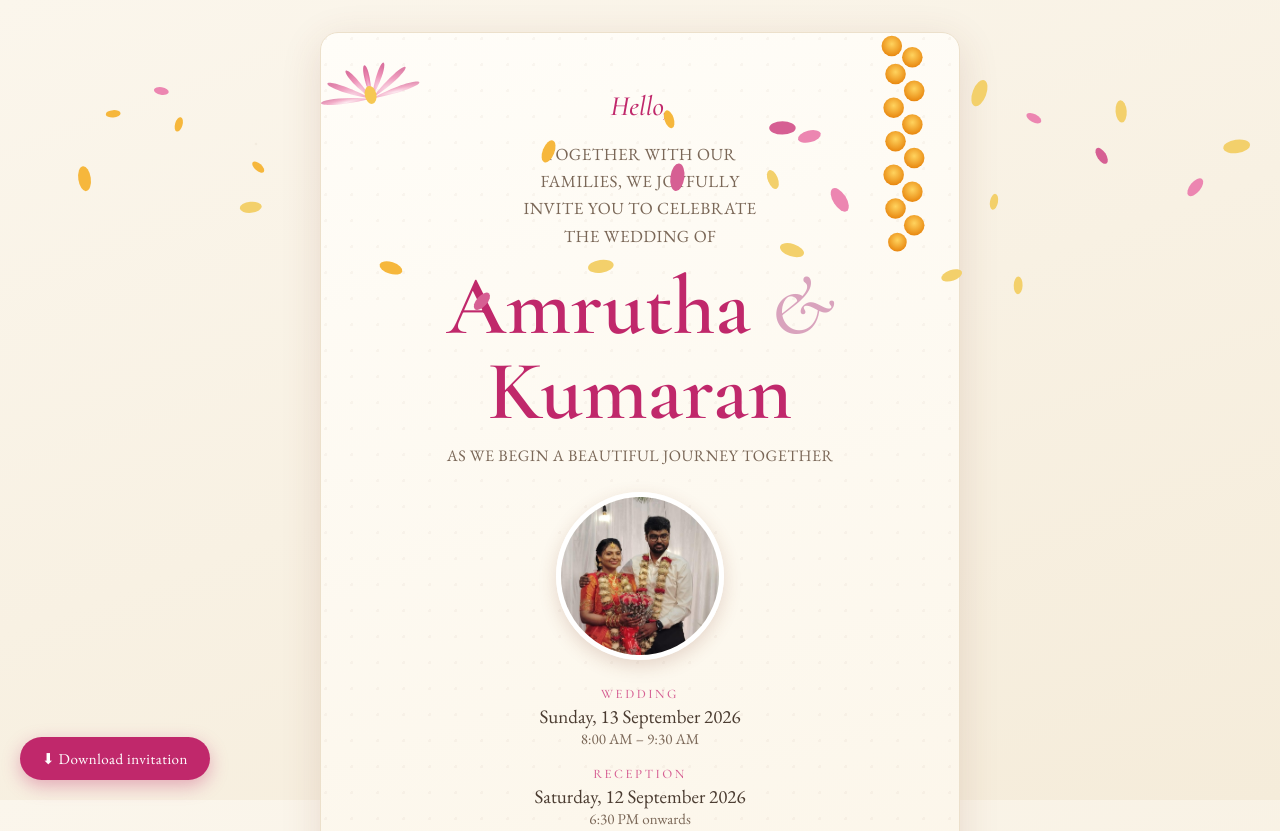
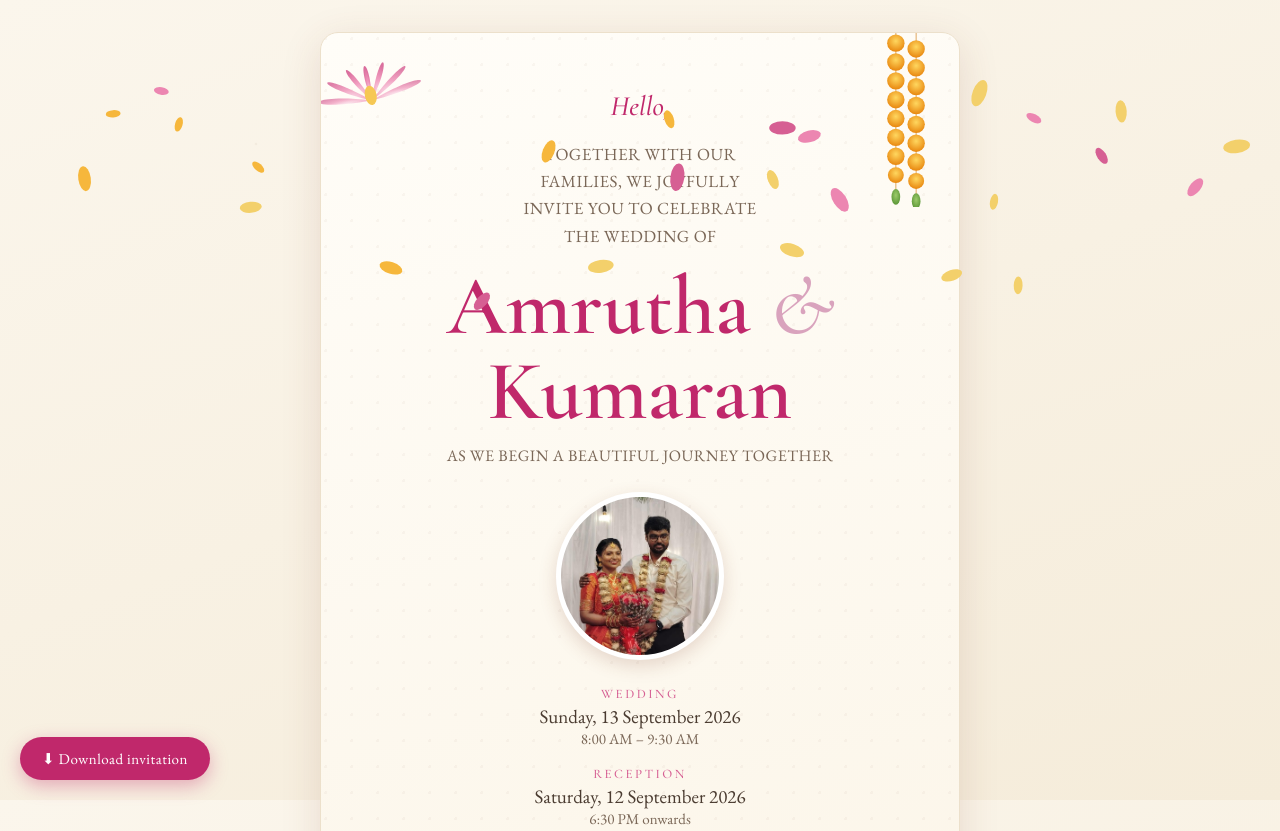
Before and after one commit to kumaranvpl/wedding-invitation, a website built with Vite: page index.html in a window 1280 px wide. Shown: the top 831 px of the page. Built offline with nearby package versions, Linux system fonts and the light colour scheme.

Commit message:
Fix garland overlap, resolution fix, etc

```diff
--- a/index.html
+++ b/index.html
@@ -18,69 +18,17 @@
   </head>
   <body>
     <main class="card" id="invitation-card">
-      <!-- Lotus accents -->
-      <svg class="card__lotus card__lotus--tl" viewBox="0 0 200 150" aria-hidden="true">
-        <defs>
-          <radialGradient id="lp" cx="50%" cy="80%" r="80%">
-            <stop offset="0%" stop-color="#fbe0ec" />
-            <stop offset="55%" stop-color="#ec86b1" />
-            <stop offset="100%" stop-color="#d65f93" />
-          </radialGradient>
-        </defs>
-        <g transform="translate(100 130)">
-          <path d="M0 0 C-14 -70 14 -70 0 0Z" fill="url(#lp)" />
-          <path d="M0 0 C-50 -56 -30 -78 0 0Z" fill="url(#lp)" opacity="0.92" />
-          <path d="M0 0 C50 -56 30 -78 0 0Z" fill="url(#lp)" opacity="0.92" />
-          <path d="M0 0 C-86 -34 -78 -64 0 0Z" fill="url(#lp)" opacity="0.82" />
-          <path d="M0 0 C86 -34 78 -64 0 0Z" fill="url(#lp)" opacity="0.82" />
-          <path d="M0 0 C-110 2 -96 -28 0 0Z" fill="url(#lp)" opacity="0.7" />
-          <path d="M0 0 C110 2 96 -28 0 0Z" fill="url(#lp)" opacity="0.7" />
-          <ellipse cx="0" cy="-6" rx="9" ry="14" fill="#f6c64b" />
-        </g>
-      </svg>
-      <svg class="card__lotus card__lotus--br" viewBox="0 0 200 150" aria-hidden="true">
-        <g transform="translate(100 130)">
-          <path d="M0 0 C-14 -70 14 -70 0 0Z" fill="url(#lp)" />
-          <path d="M0 0 C-50 -56 -30 -78 0 0Z" fill="url(#lp)" opacity="0.92" />
-          <path d="M0 0 C50 -56 30 -78 0 0Z" fill="url(#lp)" opacity="0.92" />
-          <path d="M0 0 C-86 -34 -78 -64 0 0Z" fill="url(#lp)" opacity="0.82" />
-          <path d="M0 0 C86 -34 78 -64 0 0Z" fill="url(#lp)" opacity="0.82" />
-          <path d="M0 0 C-110 2 -96 -28 0 0Z" fill="url(#lp)" opacity="0.7" />
-          <path d="M0 0 C110 2 96 -28 0 0Z" fill="url(#lp)" opacity="0.7" />
-          <ellipse cx="0" cy="-6" rx="9" ry="14" fill="#f6c64b" />
-        </g>
-      </svg>
-      <!-- Marigold garland -->
-      <svg class="card__garland" viewBox="0 0 60 240" aria-hidden="true">
-        <defs>
-          <radialGradient id="mg" cx="50%" cy="40%" r="60%">
-            <stop offset="0%" stop-color="#ffd35e" />
-            <stop offset="100%" stop-color="#e8870f" />
-          </radialGradient>
-        </defs>
-        <g fill="url(#mg)">
-          <circle cx="18" cy="14" r="11" />
-          <circle cx="40" cy="26" r="11" />
-          <circle cx="22" cy="44" r="11" />
-          <circle cx="42" cy="62" r="11" />
-          <circle cx="20" cy="80" r="11" />
-          <circle cx="40" cy="98" r="11" />
-          <circle cx="22" cy="116" r="11" />
-          <circle cx="42" cy="134" r="11" />
-          <circle cx="20" cy="152" r="11" />
-          <circle cx="40" cy="170" r="11" />
-          <circle cx="22" cy="188" r="11" />
-          <circle cx="42" cy="206" r="11" />
-          <circle cx="24" cy="224" r="10" />
-        </g>
-      </svg>
+      <!-- Decorations (sources set in invitation.js; <img> renders reliably in PNG/PDF export) -->
+      <img class="card__lotus card__lotus--tl" id="lotus-tl" alt="" aria-hidden="true" />
+      <img class="card__lotus card__lotus--br" id="lotus-br" alt="" aria-hidden="true" />
+      <img class="card__garland" id="garland" alt="" aria-hidden="true" />
 
       <p class="greeting" id="greeting">Hello,</p>
       <p class="intro">Together with our families, we joyfully invite you to celebrate the wedding of</p>
       <h1 class="names">Amrutha <span class="amp">&amp;</span> Kumaran</h1>
       <p class="subline">as we begin a beautiful journey together</p>
 
-      <img class="photo" id="couple-photo" alt="Amrutha and Kumaran" />
+      <div class="photo" id="couple-photo" role="img" aria-label="Amrutha and Kumaran"></div>
 
       <div class="events">
         <div class="event">
--- a/src/download.js
+++ b/src/download.js
@@ -1,14 +1,33 @@
 const CARD_BG = "#fbf4e6";
+
+// Render at a fixed desktop window width so the exported image is identical on
+// every device (big fonts, garland visible) instead of mirroring a cramped
+// phone layout. vw units and media queries in the html2canvas clone resolve
+// against this width.
+const RENDER_WIDTH = 1100;
+// Inside that window the card sits at its max-width (640px, var --card-max).
+const CARD_WIDTH = 640;
+// Scale the 640px card up to a high-res output good enough to survive WhatsApp.
+const TARGET_WIDTH = 1920;
 
 async function capture(el) {
   // Heavy libs are loaded on demand so the invitation page stays light.
   const { default: html2canvas } = await import("html2canvas");
   // Fonts must be ready or names render in a fallback face in the snapshot.
   if (document.fonts?.ready) await document.fonts.ready;
+  // Wait for decoration images to decode so they aren't skipped in the capture.
+  await Promise.all(
+    [...el.querySelectorAll("img")].map((img) =>
+      img.decode ? img.decode().catch(() => {}) : null,
+    ),
+  );
+
   return html2canvas(el, {
-    scale: 2,
+    scale: TARGET_WIDTH / CARD_WIDTH, // = 3
     backgroundColor: CARD_BG,
     useCORS: true,
+    windowWidth: RENDER_WIDTH,
+    windowHeight: 1600,
   });
 }
 
--- a/src/invitation.js
+++ b/src/invitation.js
@@ -1,7 +1,14 @@
+import garlandUrl from "./decor/garland.svg";
+import lotusUrl from "./decor/lotus.svg";
 import { decodeName } from "./encode.js";
 import { downloadPdf, downloadPng } from "./download.js";
 import { initPetals } from "./petals.js";
 import { renderQr } from "./qr.js";
+
+// --- Decorations (as <img> so they survive the html2canvas export) ---
+document.getElementById("lotus-tl").src = lotusUrl;
+document.getElementById("lotus-br").src = lotusUrl;
+document.getElementById("garland").src = garlandUrl;
 
 const MAPS_URL = "https://maps.app.goo.gl/LKoMtmw6nNMmhF9T8";
 const PNG_NAME = "amrutha-kumaran-wedding-invitation.png";
@@ -14,14 +21,19 @@ document.getElementById("greeting").textContent = name
   : "Hello,";
 
 // --- Couple photo with floral fallback ---
+// Set as a background-image (not an <img>) so cover-cropping survives the
+// html2canvas export — object-fit on <img> is ignored there and stretches it.
 const photo = document.getElementById("couple-photo");
-photo.addEventListener("error", () => {
-  const medallion = document.createElement("div");
-  medallion.className = "photo photo--fallback";
-  medallion.textContent = "🪷";
-  photo.replaceWith(medallion);
-});
-photo.src = `${import.meta.env.BASE_URL}assets/couple.jpg`;
+const photoSrc = `${import.meta.env.BASE_URL}assets/couple.jpg`;
+const probe = new Image();
+probe.onload = () => {
+  photo.style.backgroundImage = `url("${photoSrc}")`;
+};
+probe.onerror = () => {
+  photo.classList.add("photo--fallback");
+  photo.textContent = "🪷";
+};
+probe.src = photoSrc;
 
 // --- QR to the venue location ---
 renderQr(document.getElementById("qr-target"), MAPS_URL);
--- a/src/styles.css
+++ b/src/styles.css
@@ -55,6 +55,7 @@ body {
 
 .card__lotus {
   position: absolute;
+  display: block;
   width: 130px;
   height: auto;
   pointer-events: none;
@@ -72,9 +73,10 @@ body {
 }
 .card__garland {
   position: absolute;
+  display: block;
   top: 0;
-  right: 28px;
-  width: 56px;
+  right: 24px;
+  width: 58px;
   height: auto;
   pointer-events: none;
 }
@@ -125,11 +127,21 @@ body {
   height: 168px;
   border-radius: 50%;
   margin: 6px auto 26px;
-  object-fit: cover;
   border: 5px solid #fff;
   box-shadow: 0 6px 18px rgba(120, 60, 40, 0.18);
-  background:
-    radial-gradient(circle at 50% 38%, #f7d488, #f0b13e 70%, #e89a23 100%);
+  /* Couple photo is set as a background-image in JS. background-size:cover crops
+     without distortion AND is honored by html2canvas (object-fit on <img> is
+     not, which stretched the photo in PNG/PDF exports). */
+  background-color: #f0b13e;
+  background-image: radial-gradient(
+    circle at 50% 38%,
+    #f7d488,
+    #f0b13e 70%,
+    #e89a23 100%
+  );
+  background-size: cover;
+  background-position: center;
+  background-repeat: no-repeat;
   display: flex;
   align-items: center;
   justify-content: center;
@@ -340,3 +352,20 @@ body {
 .gen__hint a {
   color: var(--magenta);
 }
+
+/* ---------- Mobile (on-screen only) ---------- */
+/* Placed last so these overrides reliably win the cascade. The garland strip
+   crowds the centered text on narrow screens, so hide it for viewing. Downloads
+   are unaffected — capture() forces the desktop layout, keeping the garland in
+   the exported PNG/PDF. */
+@media (max-width: 600px) {
+  .card {
+    padding: 44px 22px 40px;
+  }
+  .card__garland {
+    display: none;
+  }
+  .card__lotus {
+    width: 104px;
+  }
+}
```
Also changed, not shown: src/decor/garland.svg (added), src/decor/lotus.svg (added).
